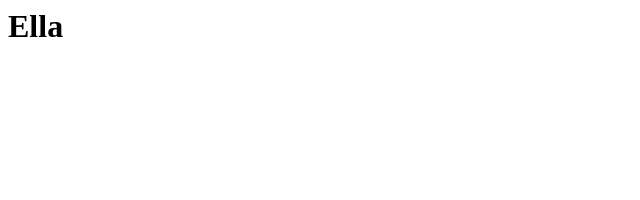
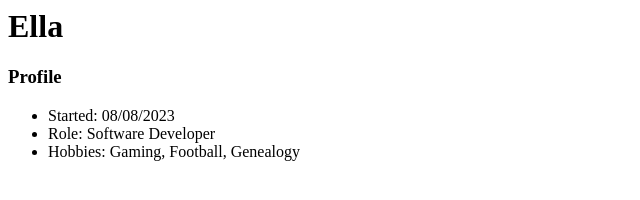
Before and after one commit to ellarodger/xjafa.github.io, a plain HTML site: page index.html in a window 1280 px wide. Shown: the whole page, without its empty margins (0-640 px from the left). Drawn offline with Linux system fonts and the light colour scheme.

Commit message:
updated my profile

```diff
--- a/index.html
+++ b/index.html
@@ -1 +1,8 @@
 <h1>Ella</h1>
+
+<h3>Profile</h3>
+<ul>
+<li>Started: 08/08/2023</li>
+<li>Role: Software Developer</li>
+<li>Hobbies: Gaming, Football, Genealogy</li>
+</ul>
```
